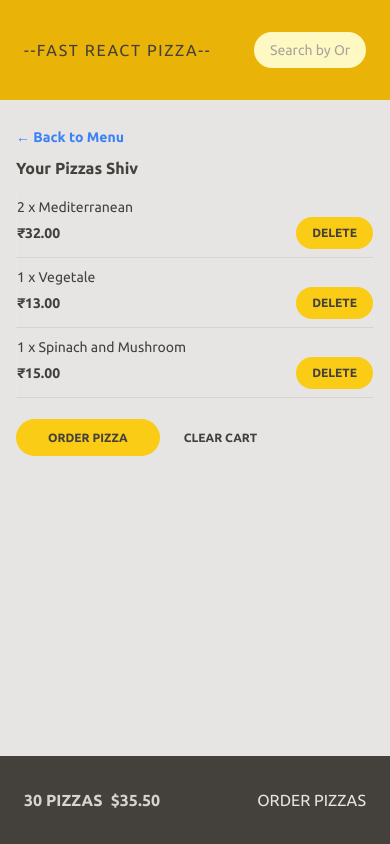
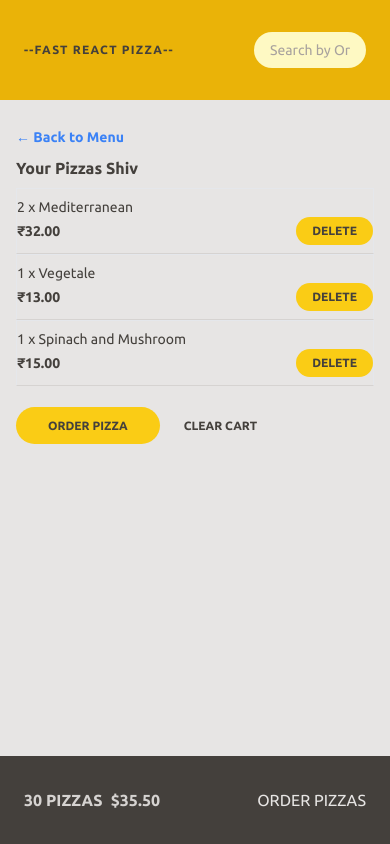
Before and after one commit to shivPosted/fast-react-pizza, a React (Vite) app: page /cart in a window 390 px wide. Built offline with nearby package versions, Linux system fonts and the light colour scheme.

Commit message:
styling cart with tailwind pt2

```diff
--- a/src/features/cart/CartItem.jsx
+++ b/src/features/cart/CartItem.jsx
@@ -3,11 +3,11 @@ import { currencyFormatter } from "../../util";
 
 function CartItem({ item }) {
   return (
-    <li className="border border-b-stone-300 py-2 md:py6 md:flex md:items-center justify-between">
+    <li className="border border-b-stone-300 py-2 md:py6 md:flex md:items-center md:justify-between">
       <p className="text-sm">
         {item.quantity} x {item.name}
       </p>
-      <div className="flex items-center justify-between">
+      <div className="flex items-center justify-between space-x-4">
         <p className="text-sm font-bold md:text-base">
           {currencyFormatter(item.totalPrice)}
         </p>
--- a/src/ui/Button.jsx
+++ b/src/ui/Button.jsx
@@ -6,9 +6,9 @@ function Button({ children, disabled, to, type }) {
 
   const style = {
     primary: base + " py-3 px-8",
-    secondary: base + " py-2 px-4",
+    secondary: base + " py-1.5 px-4",
     tertiary:
-      "py-2 px-4 bg-yellow-transparent rounded-full  uppercase font-bold  hover:bg-stone-300 transition-colors duration-300 focus:ring  focus:ring-offset-2 focus:ring-stone-300 focus:bg-stone-300 focus:outline-none disabled:cursor-not-allowed text-xs  md:text-base sm:text-xs",
+      "py-2 px-4 bg-yellow-transparent rounded-full  uppercase font-bold  hover:bg-stone-300 hover:text-stone-700 transition-colors duration-300 focus:ring  focus:ring-offset-2 focus:ring-stone-300 focus:bg-stone-300 focus:outline-none disabled:cursor-not-allowed text-xs  md:text-base sm:text-xs",
   };
 
   if (to) {
--- a/src/ui/Header.jsx
+++ b/src/ui/Header.jsx
@@ -5,7 +5,10 @@ import Username from "../features/user/Username";
 function Header() {
   return (
     <header className=" flex items-center justify-between bg-yellow-500 uppercase px-6 py-8 md:px-4 ">
-      <Link to="/" className="tracking-widest">
+      <Link
+        to="/"
+        className="tracking-widest font-semibold text-xs sm:text-base  sm:font-normal"
+      >
         --Fast React Pizza--
       </Link>
       <SearchOrder />
```
